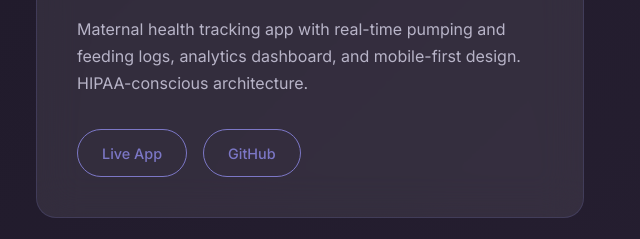
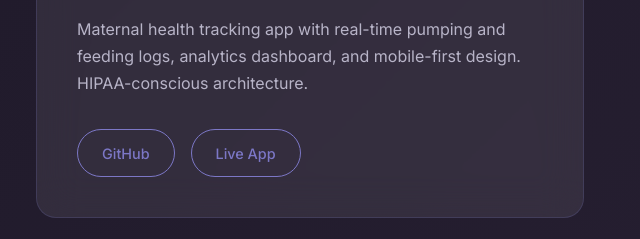
Before and after one commit to arshiariaz/arshiariaz.github.io, a plain HTML site: page index.html in a window 1280 px wide. Shown: the part 1121-1360 px from the top of the page, 624-1264 px from the left. Drawn offline with Linux system fonts and the light colour scheme.

Commit message:
Update index.html

```diff
--- a/index.html
+++ b/index.html
@@ -443,8 +443,8 @@
                     <div class="app-tech">Next.js • TypeScript • GCP • OCR</div>
                     <p>AI-enabled healthcare navigation platform with insurance card extraction, plan matching, and cost transparency. Built with scalable cloud architecture.</p>
                     <div class="project-links">
-                        <a href="#" class="project-link">GitHub</a>
-                        <a href="#" class="project-link">Demo</a>
+                        <a href="https://github.com/CareNavHealth/carenav" class="project-link" target="_blank">GitHub</a>
+                        <a href="https://carenav.health" class="project-link" target="_blank">Demo</a>
                     </div>
                 </div>
 
@@ -453,8 +453,8 @@
                     <div class="app-tech">Firebase • React • PWA</div>
                     <p>Maternal health tracking app with real-time pumping and feeding logs, analytics dashboard, and mobile-first design. HIPAA-conscious architecture.</p>
                     <div class="project-links">
+                        <a href="https://github.com/amalmaapp/amalma-ui" class="project-link" target="_blank">GitHub</a>
                         <a href="https://amalma-app.web.app" class="project-link" target="_blank">Live App</a>
-                        <a href="#" class="project-link">GitHub</a>
                     </div>
                 </div>
             </div>
@@ -475,7 +475,7 @@
                     <div class="project-type">4 Projects • Neural Networks</div>
                     <p>CNN implementations, backpropagation, optimization algorithms, and model evaluation.</p>
                     <div class="project-links">
-                        <a href="https://github.com/arshiariaz/deep-learning-fundamentals" class="project-link" target="_blank">GitHub</a>
+                        <a href="https://github.com/arshiariaz/deep-learning" class="project-link" target="_blank">GitHub</a>
                     </div>
                 </div>
 
@@ -484,8 +484,7 @@
                     <div class="project-type">4 Projects + Research Paper</div>
                     <p>Transformer architectures, text classification, sentiment analysis, and language modeling.</p>
                     <div class="project-links">
-                        <a href="https://github.com/arshiariaz/nlp-coursework" class="project-link" target="_blank">GitHub</a>
-                        <a href="#" class="project-link">Paper</a>
+                        <a href="https://github.com/arshiariaz/natural-language-processing" class="project-link" target="_blank">GitHub</a>
                     </div>
                 </div>
             </div>
```
